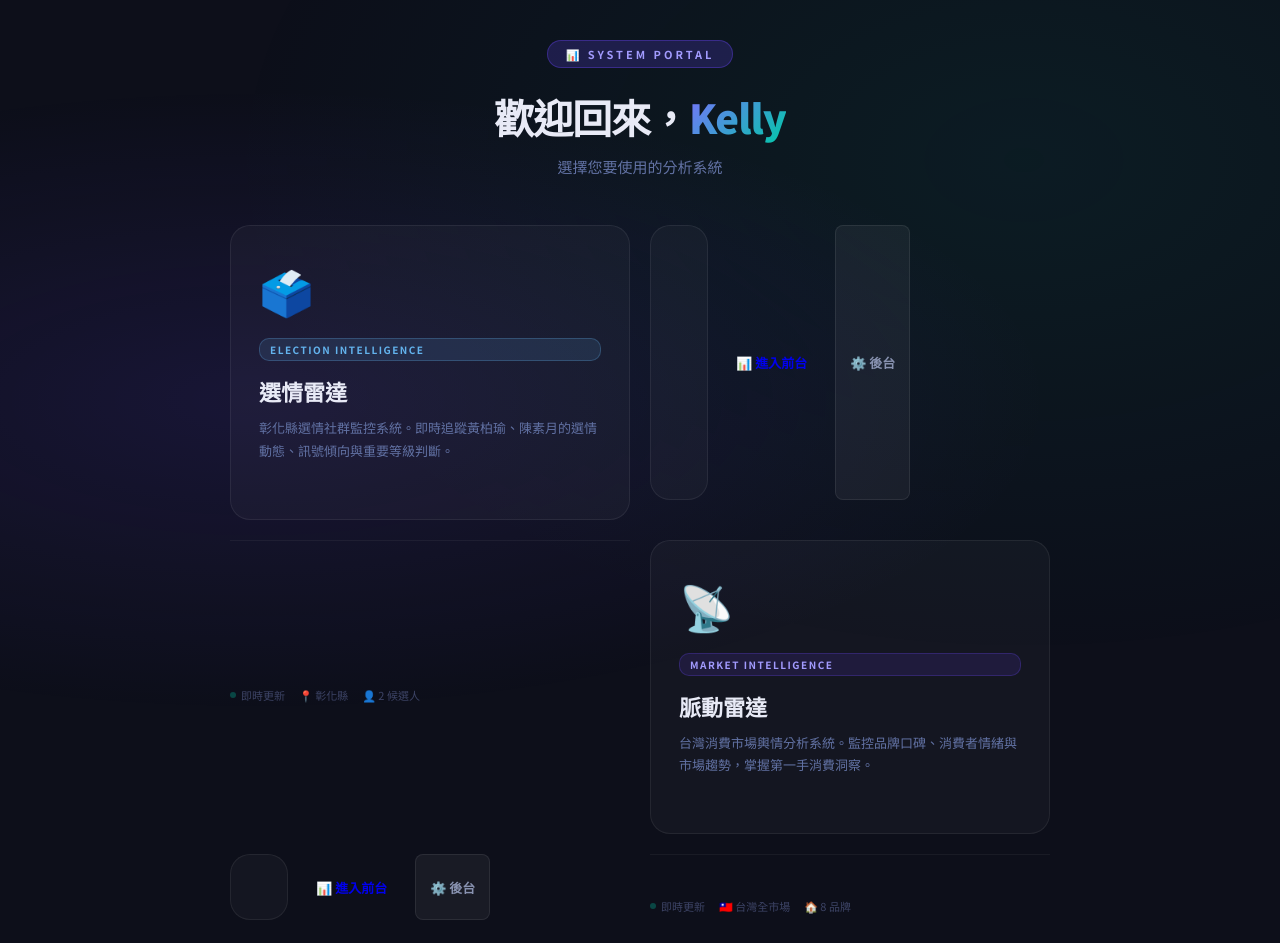
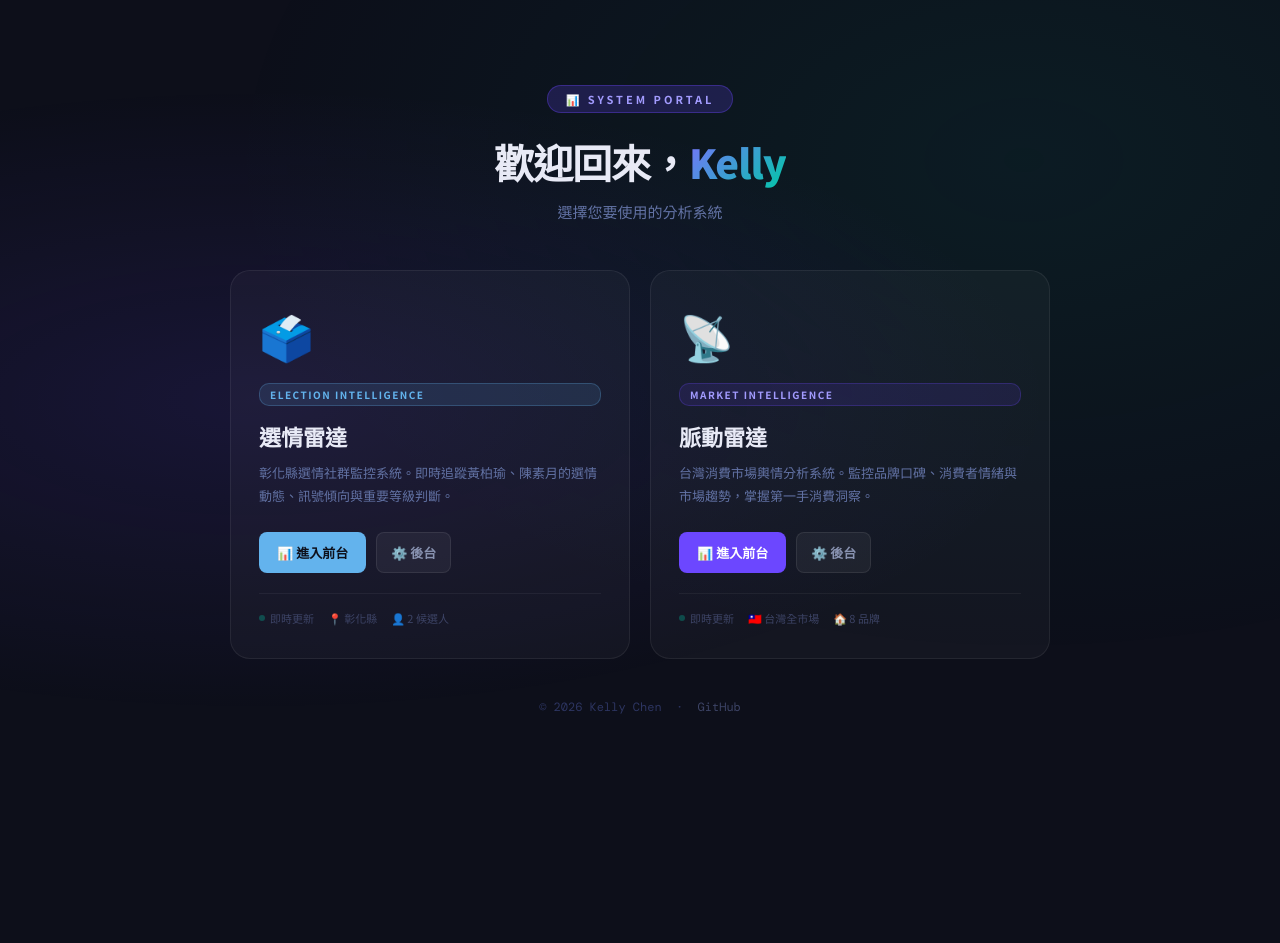
Before and after one commit to kellychenichun-glitch/portal, a plain HTML site: page index.html in a window 1280 px wide. Shown: the top 943 px of the page. After the commit the page ends 800 px from the top, so only its background shows below. Drawn offline with nearby package versions, Linux system fonts and the light colour scheme.

Commit message:
Fix: use div instead of a for cards

```diff
--- a/index.html
+++ b/index.html
@@ -8,97 +8,80 @@
 <style>
 *{margin:0;padding:0;box-sizing:border-box}
 body{font-family:'Noto Sans TC',sans-serif;background:#0d0f1a;color:#e8eaf6;min-height:100vh;display:flex;flex-direction:column;align-items:center;justify-content:center;padding:40px 24px}
-body::before{content:'';position:fixed;inset:0;background:radial-gradient(ellipse at 20% 50%,rgba(108,71,255,.12) 0%,transparent 55%),radial-gradient(ellipse at 80% 20%,rgba(0,184,148,.08) 0%,transparent 55%);pointer-events:none;z-index:0}
+body::before{content:'';position:fixed;inset:0;background:radial-gradient(ellipse at 20% 50%,rgba(108,71,255,.12),transparent 55%),radial-gradient(ellipse at 80% 20%,rgba(0,184,148,.08),transparent 55%);pointer-events:none}
 .wrap{position:relative;z-index:1;width:100%;max-width:820px}
-
 .header{text-align:center;margin-bottom:48px}
 .tag{display:inline-block;background:rgba(108,71,255,.2);color:#a29bfe;border:1px solid rgba(108,71,255,.35);border-radius:20px;padding:5px 18px;font-size:11px;font-weight:700;letter-spacing:3px;text-transform:uppercase;margin-bottom:20px}
 .header h1{font-size:40px;font-weight:900;letter-spacing:-1px;margin-bottom:10px}
 .header h1 span{background:linear-gradient(135deg,#7c6fff,#00c9a7);-webkit-background-clip:text;-webkit-text-fill-color:transparent;background-clip:text}
 .header p{font-size:15px;color:#6272a4}
-
 .cards{display:grid;grid-template-columns:1fr 1fr;gap:20px}
-
-.card{background:rgba(255,255,255,.03);border:1.5px solid rgba(255,255,255,.07);border-radius:20px;padding:32px 28px;text-decoration:none;color:inherit;display:flex;flex-direction:column;position:relative;overflow:hidden;transition:transform .3s,border-color .3s,box-shadow .3s}
-.card::after{content:'';position:absolute;inset:0;opacity:0;transition:opacity .3s;border-radius:20px}
-.card.election::after{background:radial-gradient(ellipse at 0% 0%,rgba(99,179,237,.08),transparent 60%)}
-.card.pulse::after{background:radial-gradient(ellipse at 0% 0%,rgba(108,71,255,.1),transparent 60%)}
+.card{background:rgba(255,255,255,.03);border:1.5px solid rgba(255,255,255,.07);border-radius:20px;padding:32px 28px;display:flex;flex-direction:column;position:relative;overflow:hidden;transition:transform .3s,border-color .3s,box-shadow .3s;cursor:pointer}
 .card:hover{transform:translateY(-5px);border-color:rgba(255,255,255,.15);box-shadow:0 24px 60px rgba(0,0,0,.5)}
-.card:hover::after{opacity:1}
-
 .card-icon{font-size:44px;margin-bottom:16px}
 .card-badge{display:inline-block;font-size:10px;font-weight:700;padding:3px 10px;border-radius:10px;margin-bottom:14px;letter-spacing:1.5px;text-transform:uppercase}
 .election .card-badge{background:rgba(99,179,237,.12);color:#63b3ed;border:1px solid rgba(99,179,237,.25)}
 .pulse .card-badge{background:rgba(108,71,255,.12);color:#a29bfe;border:1px solid rgba(108,71,255,.25)}
-
 .card h2{font-size:22px;font-weight:900;margin-bottom:10px}
 .card-desc{font-size:13px;color:#6272a4;line-height:1.75;margin-bottom:24px;flex:1}
-
 .card-btns{display:flex;gap:10px;margin-bottom:20px}
 .btn-main{display:inline-flex;align-items:center;gap:6px;padding:10px 18px;border-radius:8px;font-size:13px;font-weight:700;text-decoration:none;transition:all .2s}
 .election .btn-main{background:#63b3ed;color:#0d0f1a}.election .btn-main:hover{background:#90cdf4}
 .pulse .btn-main{background:#6c47ff;color:#fff}.pulse .btn-main:hover{background:#8064ff}
 .btn-sub{display:inline-flex;align-items:center;gap:6px;padding:10px 14px;border-radius:8px;font-size:13px;font-weight:600;text-decoration:none;background:rgba(255,255,255,.05);color:#8892b0;border:1px solid rgba(255,255,255,.08);transition:all .2s}
-.btn-sub:hover{background:rgba(255,255,255,.09);color:#c0c8e0}
-
+.btn-sub:hover{background:rgba(255,255,255,.1);color:#c0c8e0}
 .card-meta{display:flex;gap:14px;padding-top:16px;border-top:1px solid rgba(255,255,255,.05)}
 .meta{font-size:11px;color:#3d4466;display:flex;align-items:center;gap:5px}
 .dot{width:6px;height:6px;border-radius:50%;background:#00c9a7;flex-shrink:0;animation:blink 2s ease-in-out infinite}
 @keyframes blink{0%,100%{opacity:1}50%{opacity:.3}}
-
 .footer{margin-top:40px;text-align:center;font-size:12px;color:#2d3561;font-family:'DM Mono',monospace}
 .footer a{color:#3d4466;text-decoration:none}
-
 @media(max-width:600px){.cards{grid-template-columns:1fr}}
 </style>
 </head>
 <body>
 <div class="wrap">
-
 <div class="header">
   <div class="tag">&#x1F4CA; System Portal</div>
   <h1>歡迎回來，<span>Kelly</span></h1>
   <p>選擇您要使用的分析系統</p>
 </div>
-
 <div class="cards">
 
-  <a class="card election" href="https://kellychenichun-glitch.github.io/election-monitor/">
+  <div class="card election">
     <div class="card-icon">&#x1F5F3;&#xFE0F;</div>
     <div class="card-badge">Election Intelligence</div>
     <h2>選情雷達</h2>
     <p class="card-desc">彰化縣選情社群監控系統。即時追蹤黃柏瑜、陳素月的選情動態、訊號傾向與重要等級判斷。</p>
     <div class="card-btns">
-      <a class="btn-main" href="https://kellychenichun-glitch.github.io/election-monitor/" onclick="event.stopPropagation()">&#x1F4CA; 進入前台</a>
-      <a class="btn-sub" href="https://kellychenichun-glitch.github.io/election-monitor/admin.html" onclick="event.stopPropagation()">&#x2699;&#xFE0F; 後台</a>
+      <a class="btn-main" href="https://kellychenichun-glitch.github.io/election-monitor/">&#x1F4CA; 進入前台</a>
+      <a class="btn-sub" href="https://kellychenichun-glitch.github.io/election-monitor/admin.html">&#x2699;&#xFE0F; 後台</a>
     </div>
     <div class="card-meta">
       <span class="meta"><span class="dot"></span>即時更新</span>
       <span class="meta">&#x1F4CD; 彰化縣</span>
       <span class="meta">&#x1F464; 2 候選人</span>
     </div>
-  </a>
+  </div>
 
-  <a class="card pulse" href="https://kellychenichun-glitch.github.io/pulse-radar/">
+  <div class="card pulse">
     <div class="card-icon">&#x1F4E1;</div>
     <div class="card-badge">Market Intelligence</div>
     <h2>脈動雷達</h2>
     <p class="card-desc">台灣消費市場輿情分析系統。監控品牌口碑、消費者情緒與市場趨勢，掌握第一手消費洞察。</p>
     <div class="card-btns">
-      <a class="btn-main" href="https://kellychenichun-glitch.github.io/pulse-radar/" onclick="event.stopPropagation()">&#x1F4CA; 進入前台</a>
-      <a class="btn-sub" href="https://kellychenichun-glitch.github.io/pulse-radar/admin.html" onclick="event.stopPropagation()">&#x2699;&#xFE0F; 後台</a>
+      <a class="btn-main" href="https://kellychenichun-glitch.github.io/pulse-radar/">&#x1F4CA; 進入前台</a>
+      <a class="btn-sub" href="https://kellychenichun-glitch.github.io/pulse-radar/admin.html">&#x2699;&#xFE0F; 後台</a>
     </div>
     <div class="card-meta">
       <span class="meta"><span class="dot"></span>即時更新</span>
       <span class="meta">&#x1F1F9;&#x1F1FC; 台灣全市場</span>
       <span class="meta">&#x1F3E0; 8 品牌</span>
     </div>
-  </a>
+  </div>
 
 </div>
-
-<div class="footer">&#x00A9; 2026 Kelly Chen &nbsp;·&nbsp; <a href="https://github.com/kellychenichun-glitch">GitHub</a></div>
-
+<div class="footer">&#x00A9; 2026 Kelly Chen &nbsp;&#xB7;&nbsp; <a href="https://github.com/kellychenichun-glitch">GitHub</a></div>
 </div>
 </body>
 </html>
```
